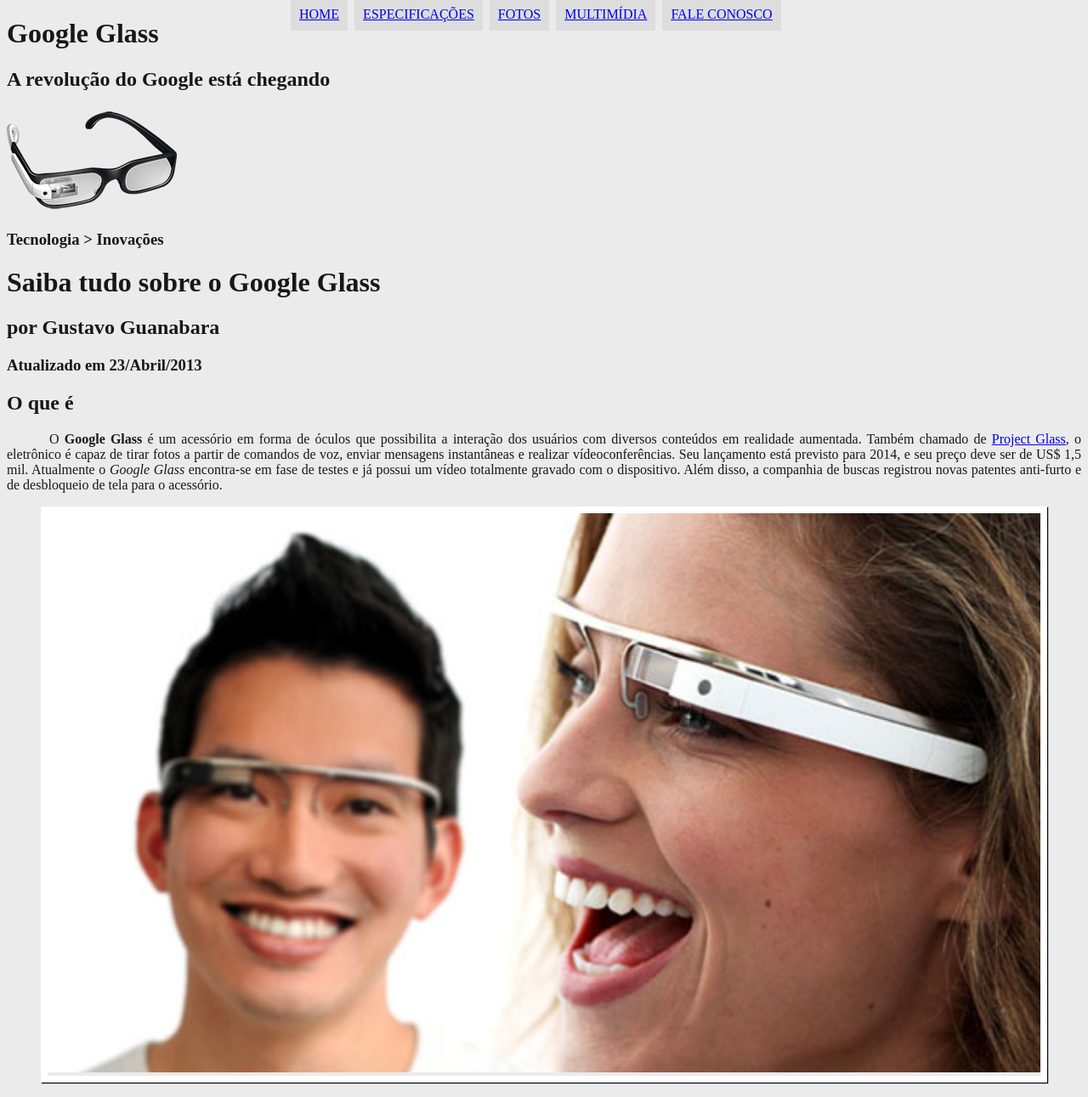
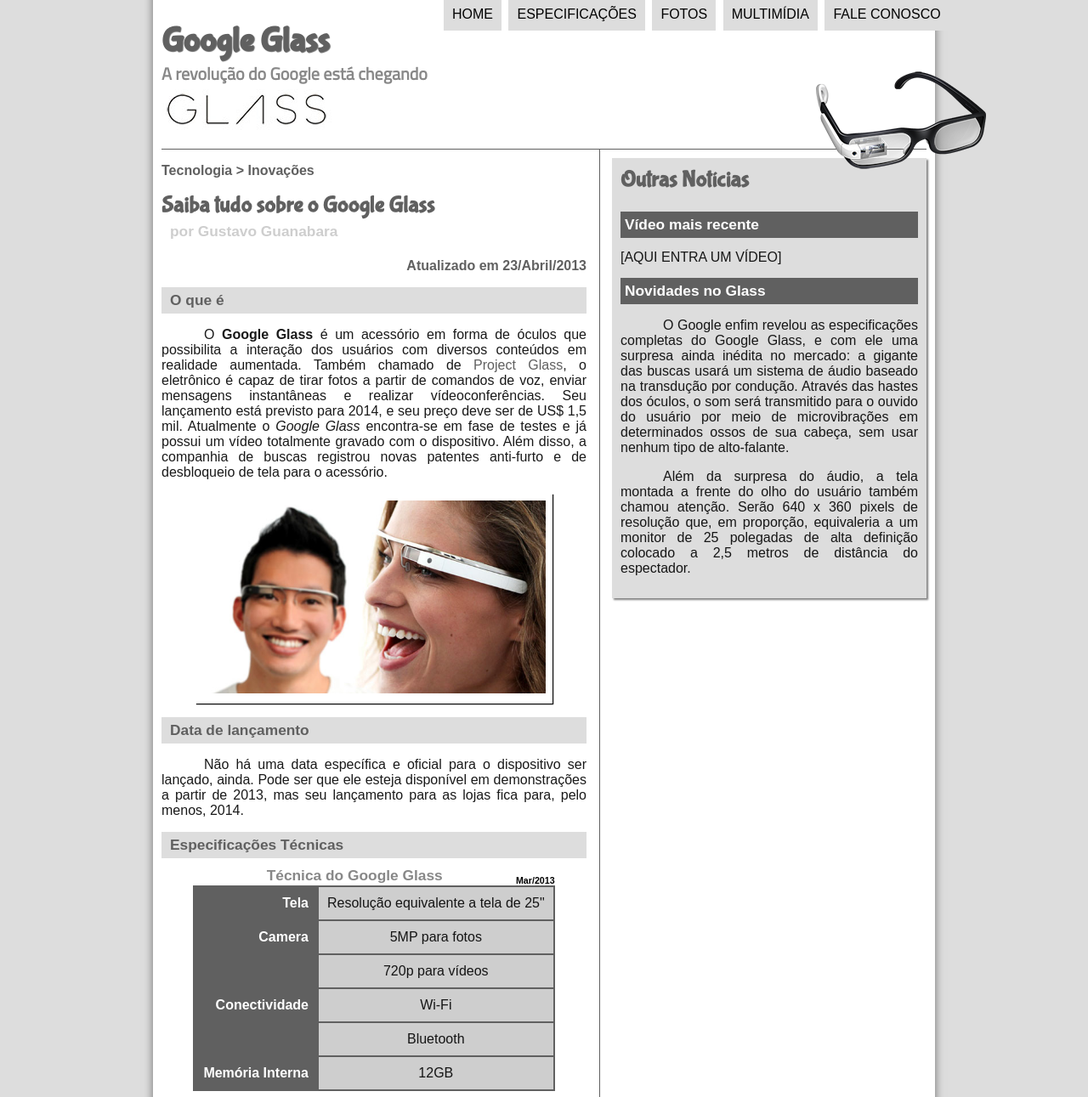
Before and after one commit to Izaoubela/cursohtml5css3, a plain HTML site: page projeto-glass-html5/index.html in a window 1280 px wide. Shown: the top 1291 px of the page at 85% size. Drawn offline with Linux system fonts and the light colour scheme.

Commit message:
Class 14 to 21

```diff
--- a/projeto-glass-html5/_css/estilo.css
+++ b/projeto-glass-html5/_css/estilo.css
@@ -1,10 +1,64 @@
+@font-face {
+    font-family:'FonteLogo' ;
+    src: url("../_fonts/bubblegum-sans-regular.otf");
+}
+
 body {
-    background-color: rgb(235, 235, 235);
+    font-family: Arial, sans-serif;
+    background-color: #dddddd;
     color: rgba(0, 0, 0, 0.9)
 }
+
+/* Formatação da Interface como um todo */
+
+div#interface {
+    width: 900px;
+    background-color: #ffffff;
+    margin: -20px auto 0px auto;
+    box-shadow: 0px 0px 10px rgba(0, 0, 0, 0.5);
+    padding: 10px;
+}
+
+header#cabecalho img#icone {
+    position: absolute;
+    left: 960px;
+    top: 80px;
+} /* imagem do oculos*/
+
+header#cabecalho {
+    border-bottom: 1px #606060 solid;
+    height: 150px;
+    background: url("../_imagens/glass-logo-peq.jpg") no-repeat 0px 80px;
+}
+
+header#cabecalho h1 {
+    font-family: 'FonteLogo', sans-serif;
+    font-size: 30pt;
+    color: #606060;
+    text-shadow: 1px 1px 1px rgba(0, 0, 0, 0.6);
+    padding: 0px;
+    margin-bottom: 0px;
+}
+
+header#cabecalho h2 {
+    font-family: 'Titillium Web', sans-serif;
+    color: #888888;
+    font-size: 15pt;
+    padding: 0px;
+    margin-top: 0px;
+}
+
 p {
     text-align: justify;
     text-indent: 50px;
+}
+
+a {
+    color:#606060;
+    text-decoration: none;
+}
+a:hover {
+    text-decoration: underline;
 }
 
 /* Formatação de imagens com legendas */
@@ -48,15 +102,147 @@ nav#menu ul{
     text-transform: uppercase;
     position: absolute;
     top: -20px;
-    left: 300px;
+    left: 480px;
 }
 nav#menu li {
     display: inline-block;
     background-color: #dddddd;
     padding: 10px; /* uma margem dentro do botão*/
     margin: 2px; /* uma margem fora, criando o espaço entre um e outro*/
+    transition: background-color 1s;
+}
+
+nav#menu li:hover {
+    background-color: #606060;
 }
 
 nav#menu h1 {
     display: none;
 }
+
+nav#menu a{
+    color:black;
+    text-decoration: none;
+}
+
+nav#menu a:hover {
+    color:#ffffff;
+    text-decoration: underline;
+}
+
+section#corpo {
+    display: block;
+    width: 500px;
+    float: left; /* faz flutuar do lado esquerdo, porque é mostrado em bloco */
+    border-right: 1px solid #606060;
+    padding-right: 15px;
+}
+
+article#noticiaprincipal h2 {
+    font-size: 13pt;
+    color:#606060;
+    background-color: #dddddd;
+    padding: 5px 0px 5px 10px;
+    margin: 10px 0px 10px 0px;
+}
+
+header#cabecalho-artigo h1 {
+    font-family: 'FonteLogo', sans-serif;
+    font-size: 20pt;
+    color: #606060;
+    margin-bottom: 0px;
+    margin-top: 0px;
+}
+
+.direita {
+    text-align: right;
+}
+
+header#cabecalho-artigo h2 {
+    font-size: 13pt;
+    color: #cecece;
+    background-color: #ffffff;
+    margin: 0px;
+}
+
+header#cabecalho-artigo h3 {
+    font-size: 12pt;
+    color: #606060;
+}
+
+table#tabelaspec {
+    border: 1px solid #606060;
+    border-spacing: 0px;
+    margin-left: auto;
+    margin-right: auto;
+}
+
+table#tabelaspec td {
+    border: 1px solid #606060;
+    padding: 10px;
+    text-align: center;
+    vertical-align: middle;
+}
+
+table#tabelaspec td.ce {
+    color: white;
+    background-color: #606060;
+    vertical-align: top;
+    font-weight: bold;
+    text-align: right;
+}
+
+
+table#tabelaspec td.cd {
+    background-color: #cecece;
+}
+
+
+caption {
+    color: #888888;
+    font-size: 13pt;
+    font-weight: bolder;
+}
+
+caption span {
+    display: block;
+    float:right;
+    color: black;
+    font-size: 8pt;
+    margin-top: 10px;
+}
+
+aside#lateral {
+    display: block;
+    width: 350px;
+    float: right;
+    background-color: #dddddd;
+    padding: 10px ;
+    margin-top: 10px;
+    box-shadow: 2px 2px 2px rgba(0, 0, 0, 0.5);
+
+}
+
+aside#lateral h1 {
+    font-family: 'FonteLogo', sans-serif;
+    font-size: 20pt;
+    color: #606060;
+    margin-top: 0px;
+}
+
+aside#lateral h2 {
+    background-color: #606060;
+    font-size: 13pt;
+    color:#ffffff;
+    padding: 5px;
+}
+
+
+footer#rodape {
+    clear: both; /*limpa a configuração de divisão do float*/
+    border-top: 1px solid #606060;
+}
+
+footer#rodape p {
+    text-align: center;
+}
--- a/projeto-glass-html5/index.html
+++ b/projeto-glass-html5/index.html
@@ -5,6 +5,10 @@
     <meta charset="UTF-8"/>
     <title>Tudo sobre Google Glass</title>
     <link rel="stylesheet" href="_css/estilo.css">
+
+    <style>
+        @import url('https://fonts.googleapis.com/css2?family=Titillium+Web&display=swap');
+    </style>
 
 </head>
 
@@ -17,7 +21,7 @@
             <h2>A revolução do Google está chegando</h2>
         </hgroup>
 
-        <img src="./_imagens/glass-oculos-preto-peq.png"/>
+        <img id="icone" src="./_imagens/glass-oculos-preto-peq.png"/>
 
         <nav id="menu">
             <h1>Menu Principal</h1>
@@ -31,13 +35,16 @@
         </nav>
     </header>
 
+    <section id="corpo">
+        <article id="noticiaprincipal">
+            <header id="cabecalho-artigo">
                 <hgroup>
                     <h3>Tecnologia > Inovações</h3>
                     <h1>Saiba tudo sobre o Google Glass</h1>
                     <h2>por Gustavo Guanabara</h2>
-        <h3>Atualizado em 23/Abril/2013</h3>
+                    <h3 class="direita">Atualizado em 23/Abril/2013</h3>
                 </hgroup>
-
+            </header>
             <h2>O que é</h2>
             <p>O <b>Google Glass</b> é um acessório em forma de óculos que possibilita a interação dos usuários com diversos conteúdos em realidade aumentada. Também chamado de <a href="https://www.google.com/glass/start/" target="_blank">Project Glass</a>, o eletrônico é capaz de tirar fotos a partir de comandos de voz, enviar mensagens instantâneas e realizar vídeo&shy;con&shy;fe&shy;rên&shy;cias. Seu lançamento está previsto para 2014, e seu preço deve ser de US$ 1,5 mil. Atualmente o <em>Google Glass</em> encontra-se em fase de testes e já possui um vídeo totalmente gravado com o dispositivo. Além disso, a companhia de buscas registrou novas patentes anti-furto e de desbloqueio de tela para o acessório.</p>
 
@@ -53,12 +60,17 @@
             <p>Não há uma data específica e oficial para o dispositivo ser lançado, ainda. Pode ser que ele esteja disponível em demonstrações a partir de 2013, mas seu lançamento para as lojas fica para, pelo menos, 2014.</p>
 
             <h2>Especificações Técnicas</h2>
-    Tabela Técnica do Google Glass Mar/2013
 
-    Tela:Resolução equivalente a tela de 25"
-    Camera: 5MP para fotos / 720p para vídeos
-    Conectividade: Wi-Fi/ Bluetooth
-    Memória Interna: 12GB
+            <table id="tabelaspec">
+                <caption>Técnica do Google Glass <span>Mar/2013</span></caption>
+
+                <tr><td class="ce">Tela</td><td class="cd">Resolução equivalente a tela de 25"</td></tr>
+                <tr><td rowspan="2" class="ce">Camera</td><td class="cd">5MP para fotos</td></tr>
+                <tr><td class="cd"> 720p para vídeos</td></tr>
+                <tr><td rowspan="2" class="ce">Conectividade</td><td class="cd">Wi-Fi</tr></tr>
+                <tr><td class="cd">Bluetooth</td></tr>
+                <tr><td class="ce">Memória Interna</td><td class="cd"> 12GB </td></tr>
+            </table>
 
             <h2>Como funciona</h2>
             <p>De acordo com fontes próximas do Google, os óculos vão contar com uma pequena tela de LCD ou AMOLED na parte superior e em frente aos olhos do usuário. Com o uso de uma câmera e GPS, você pode se situar, assim como selecionar opções com o movimento da cabeça</p>
@@ -67,9 +79,12 @@
             <p>O vídeo de divulgação do Google mostra que você pode se transformar em uma espécie de “super<wbr/>-humano”, já que o aparelho pode indicar a quantos metros você está de seu destino, se o metrô está aberto ou fechado, mostrar o clima, agenda e até mesmo permitir que você marque encontros apenas com comandos de voz.</p>
 
             [AQUI ENTRA UM VÍDEO]
+        </article>
+    </section>
 
-    <h2>Outras Notícias</h2>
-    <h3>Vídeo mais recente</h3>
+    <aside id="lateral">
+        <h1>Outras Notícias</h1>
+        <h2>Vídeo mais recente</h2>
 
         [AQUI ENTRA UM VÍDEO]
 
@@ -77,9 +92,14 @@
         <p>O Google enfim revelou as especificações completas do Google Glass, e com ele uma surpresa ainda inédita no mercado: a gigante das buscas usará um sistema de áudio baseado na transdução por condução. Através das hastes dos óculos, o som será transmitido para o ouvido do usuário por meio de microvibrações em determinados ossos de sua cabeça, sem usar nenhum tipo de alto-falante.</p>
 
         <p>Além da surpresa do áudio, a tela montada a frente do olho do usuário também chamou atenção. Serão 640 x 360 pixels de resolução que, em proporção, equivaleria a um monitor de 25 polegadas de alta definição colocado a 2,5 metros de distância do espectador.</p>
+    </aside>
 
-    Copyright &copy; 2013 - by Gustavo Guanabara
-    Facebook | Twitter
+    <footer id="rodape">
+    <p>Copyright &copy; 2013 - by Gustavo Guanabara <br/>
+    <a href="http://facebook.com/cursosemvideo" target="_blank">Facebook</a></a> |
+    <a href="http://twitter.com/cursosemvideo" target="_blank">Twitter</a></p>
+    </footer>
+
 
 </div>
 
```
Lines whose indentation alone changed are shown as unchanged.
